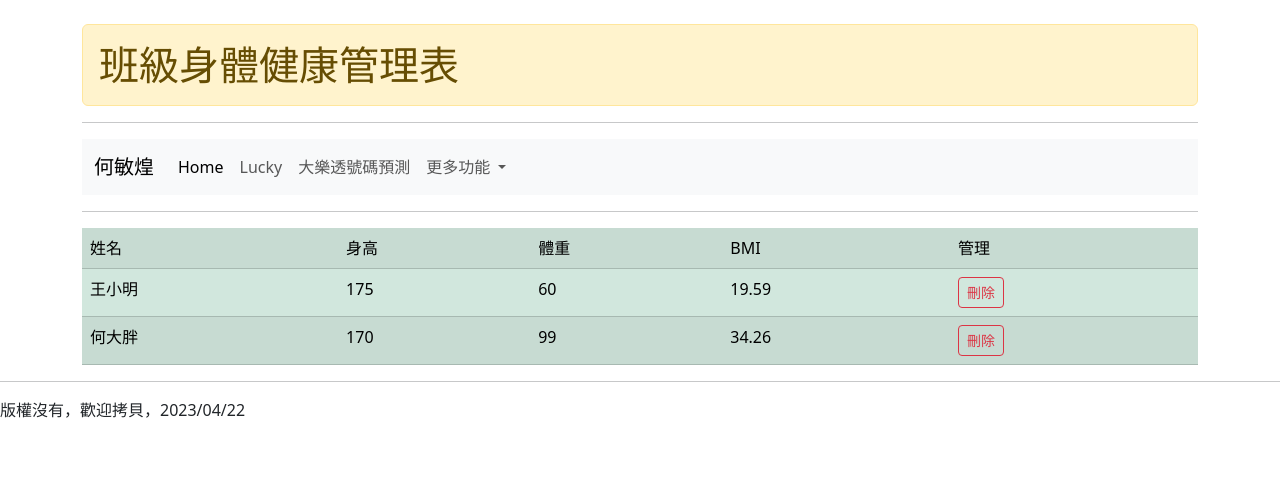
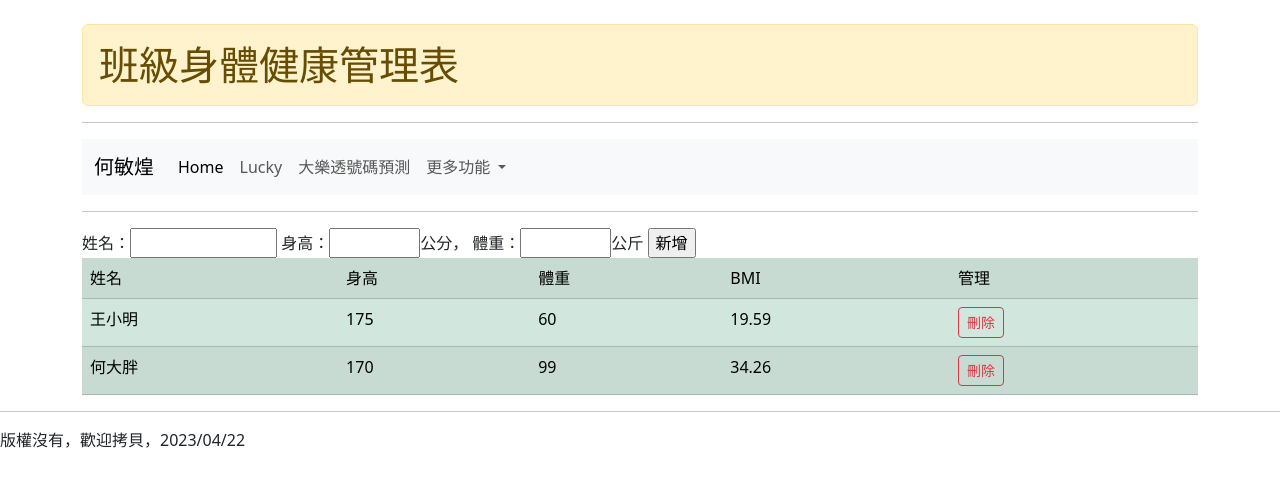
Before and after one commit to skynettw/django1120422, a Django app: page /bodyinfo/ in a window 1280 px wide. Shown: the top 487 px of the page. Run offline with Django 4.2, Linux system fonts and the light colour scheme; data comes from the database, SQL or seed files in the repository; both versions use the stored data as it was after the commit.

Commit message:
add form for bodyinfo

```diff
--- a/datacenter/urls.py
+++ b/datacenter/urls.py
@@ -5,6 +5,7 @@ from mysite import views  #去mysite資料夾中匯入views.py這個檔案
 urlpatterns = [
     path('', views.index),
     path('shownews/<int:id>/', views.shownews),
+    path('delete/<int:id>/', views.delete),
     path('lotto/', views.lotto),
     path('bodyinfo/', views.bodyinfo),
     path('lucky/', views.lucky),
--- a/mysite/views.py
+++ b/mysite/views.py
@@ -1,21 +1,30 @@
 from django.shortcuts import render  # (渲染: 1.來自於瀏覽器的請求 2.HTML範本 3.要送過去的變數資料)
-from django.shortcuts import redirect
+from django.shortcuts import redirect # 轉址用
 import random
 from mysite.models import News, BodyInfo
 
 def index(request):
     return render(request, "index.html", locals())
 
+def delete(request, id):
+    try:
+        target = BodyInfo.objects.get(id=id)
+        target.delete()
+    except:
+        pass
+    return redirect('/bodyinfo/')
+
 def bodyinfo(request):
-    rawdata = BodyInfo.objects.all()
-    data = list()
-    for item in rawdata:
+    rawdata = BodyInfo.objects.all()  #先把所有的記錄取出
+    data = list()                     #建立一個空的串列
+    for item in rawdata:              #把所有的記錄逐一取出，放在item中
         temp = dict()
+        temp['id'] = item.id
         temp['name'] = item.name
         temp['height'] = item.height
         temp['weight'] = item.weight
-        temp['bmi'] = round(int(item.weight) / (int(item.height)/100)**2, 2)
-        data.append(temp)
+        temp['bmi'] = round(int(item.weight) / (int(item.height)/100)**2, 2)  #計算BMI
+        data.append(temp)             #把整理好的記錄放到 data 串列中
     return render(request, "bodyinfo.html", locals())
 
 def shownews(request, id):
--- a/templates/bodyinfo.html
+++ b/templates/bodyinfo.html
@@ -5,6 +5,16 @@
 {% endblock %}
 
 {% block content %}
+
+<form action="/add/" method="POST">
+	{% csrf_token %}
+	姓名：<input name="name" size=10>
+	身高：<input name="h" size=4>公分，
+	體重：<input name="w" size=4>公斤
+	<input type=submit value="新增">
+</form>
+
+
 	<table class="table table-success table-striped">
 		<tr><td>姓名</td><td>身高</td><td>體重</td><td>BMI</td><td>管理</td></tr>
   {% for item in data %}
```
Also changed, not shown: db.sqlite3.
